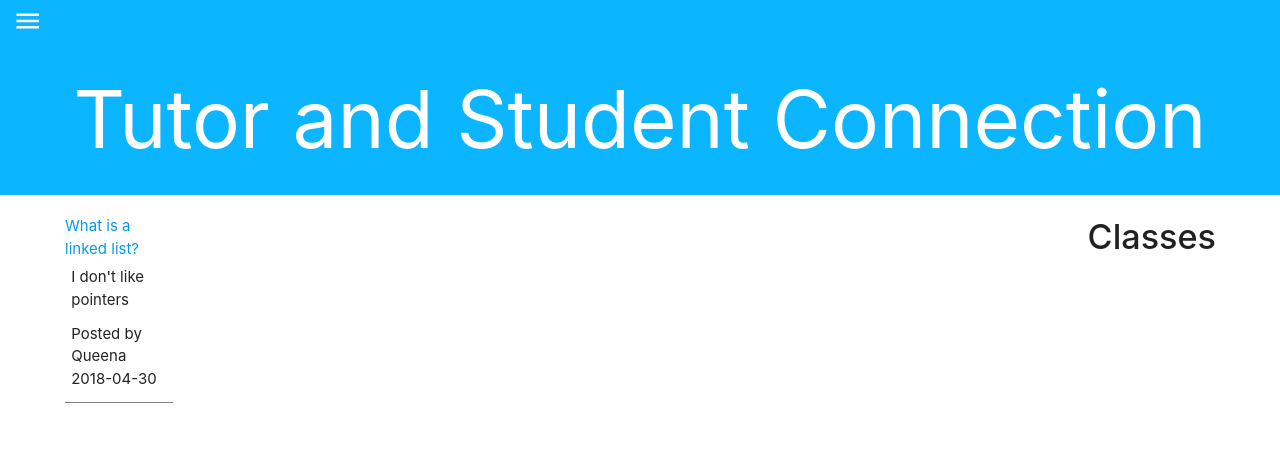
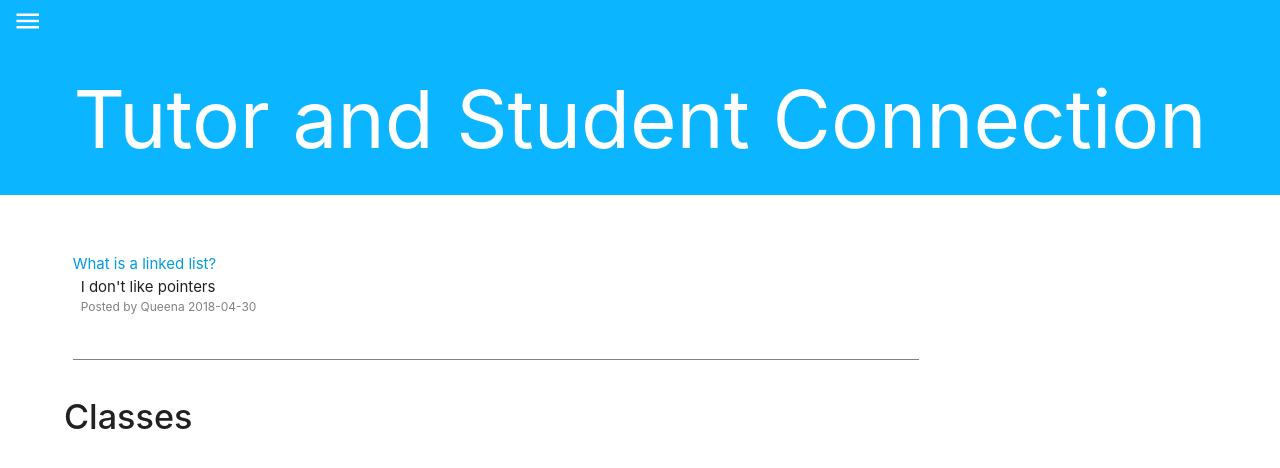
Before and after one commit to jonathankopp/Tutor-and-Student-Connection-TaSC-, a PHP site: page /forum.php in a window 1280 px wide. Shown: the top 468 px of the page. Run offline with PHP 8.4, Linux system fonts and the light colour scheme; a user stored in the database is signed in; data comes from the database, SQL or seed files in the repository.

Commit message:
wrapperStyles

```diff
--- a/Resources/style.css
+++ b/Resources/style.css
@@ -53,21 +53,21 @@ section {
     bottom: 0;
 }
 
-.classes {
+.classes ul{
 	padding: 20px;
-	width:50%;
 	margin:1%;
 	font-size: 100%;
 }
 
 .classes li {
-	padding:5%;
+	padding:2%;
 	margin:1%;
+	width: 85%;
 	border-bottom: 1px solid grey;
 
 }
 .posts {
-	width:50%;
+	width: 75%;
 }
 
 .posts ul {
@@ -77,17 +77,28 @@ section {
 
 }
 
-.posts ul li {
-	padding:5%;
-	margin:1%;
+.posts li {
+	margin-left:1%;
+}
+.author {
+	color: grey;
+	font-size: 80%;
 }
 
-.wrapper {
-  display: grid;
-  grid-template-columns: 800px 500px;
-  grid-gap: 1px;
+.wrapperForum {
+	display: grid;
+	grid-template-columns: 75% 29%
+	grid-gap: 1px;
+}
+.wrapperProfile{
+	display: grid;
+	grid-template-columns: 30% 69%;
+	grid-gap: 10px;
 }
 
+.box{
+	padding-left: 2%;
+}
 .left {
   font-size: 100%;
 }
```
